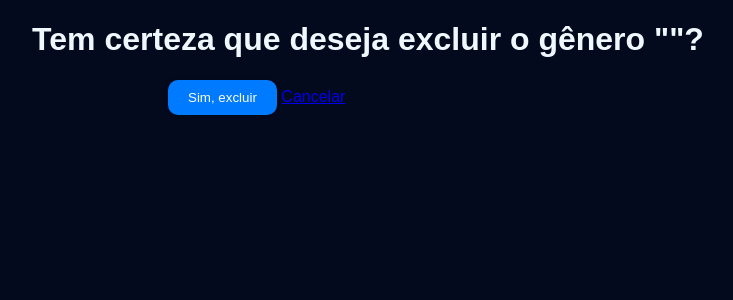
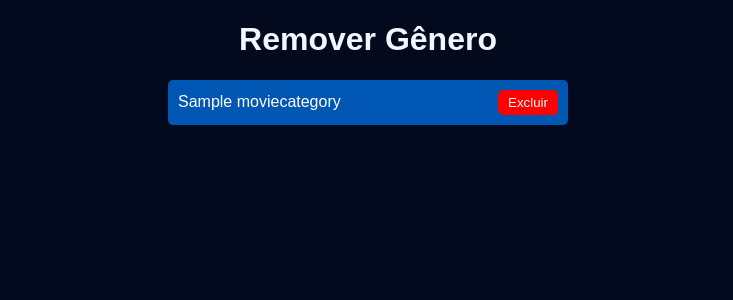
Before and after one commit to julsales/CineFDS, a Django app: page /remover-genero/ in a window 1280 px wide. Shown: the part 55-355 px from the top of the page, without its empty margins (272-1005 px from the left). Run offline with Django 5.2, Linux system fonts and the light colour scheme; tables that the repository leaves empty hold one stand-in row (values such as "Sample post"); parts of the project's set-up code (start-up, migrations or seed data) failed here and were passed over.

Commit message:
remover_genero/adicionar-genero
ambos ajeitados

```diff
--- a/CineFds/home/templates/remover_genero.html
+++ b/CineFds/home/templates/remover_genero.html
@@ -1,10 +1,9 @@
 <!DOCTYPE html>
 <html lang="pt-BR">
-
 <head>
     <meta charset="UTF-8">
     <meta name="viewport" content="width=device-width, initial-scale=1.0">
-    <title>Página do Usuário</title>
+    <title>Remover Gênero</title>
     <style>
         body {
             background-color: rgb(4, 10, 29);
@@ -44,61 +43,53 @@
             text-align: center;
         }
 
-        form {
+        .generos-list {
             max-width: 400px;
             margin: 0 auto;
+            list-style-type: none;
+            padding: 0;
         }
 
-        input[type="text"], input[type="email"], input[type="password"], input[type="file"] {
-            width: 100%;
+        .generos-list li {
+            display: flex;
+            justify-content: space-between;
+            align-items: center;
+            background-color: #0056b3;
             padding: 10px;
             margin-bottom: 10px;
-            border: 1px solid #fff;
-            background-color: #fff;
-            color: #000;
-            border-radius: 10px;
-            box-shadow: 0 0 5px rgba(0, 0, 0, 0.1);
+            border-radius: 5px;
         }
 
-        button[type="submit"] {
-            padding: 10px 20px;
-            background-color: #007bff;
+        .generos-list li form {
+            display: inline;
+        }
+
+        .generos-list li button {
+            background-color: #ff0000;
             color: #fff;
             border: none;
-            cursor: pointer;
-            border-radius: 10px;
-            box-shadow: 0 0 5px rgba(0, 0, 0, 0.1);
-        }
-
-        button[type="submit"]:hover {
-            background-color: #0056b3;
-        }
-
-        .icon-container {
-            display: flex;
-            justify-content: center;
-            align-items: center;
-            margin-top: 20px;
+            padding: 5px 10px;
+            border-radius: 5px;
             cursor: pointer;
         }
 
-        .icon-container svg {
-            width: 100px;
-            height: 100px;
-            fill: black;
-        }
-
-        .tickets-container {
-            margin-top: 30px;
-            text-align: center;
+        .generos-list li button:hover {
+            background-color: #cc0000;
         }
     </style>
+    <script>
+        function confirmarExclusao(event) {
+            event.preventDefault();
+            if (confirm("Tem certeza que deseja excluir este gênero?")) {
+                event.target.closest("form").submit();
+            }
+        }
+    </script>
 </head>
-
 <body>
     <nav class="navbar navbar-dark justify-content-start">
         <div class="nav-content">
-            <a href="{% url 'home' %}" class="navbar-brand">
+            <a href="{% url 'pagina_adm' %}" class="navbar-brand">
                 <svg xmlns="http://www.w3.org/2000/svg" width="48" height="48" fill="white" class="bi bi-arrow-left" viewBox="0 0 16 16">
                     <path fill-rule="evenodd" d="M10.354 11.354a.5.5 0 0 0 0-.708L7.707 8l2.647-2.646a.5.5 0 0 0-.708-.708l-3 3a.5.5 0 0 0 0 .708l3 3a.5.5 0 0 0 .708 0z"/>
                 </svg>
@@ -107,20 +98,18 @@
         </div>
     </nav>
 
-    <head>
-        <meta charset="UTF-8">
-        <meta name="viewport" content="width=device-width, initial-scale=1.0">
-        <title>Confirmação de Exclusão</title>
-        <!-- Seu CSS -->
-    </head>
-
-    <body>
-        <h1>Tem certeza que deseja excluir o gênero "{{ genero.nome }}"?</h1>
-        <form method="post">
-            {% csrf_token %}
-            <button type="submit">Sim, excluir</button>
-            <a href="{% url 'home' %}">Cancelar</a>
-        </form>
-    </body>
-
-    </html>
+    <h1>Remover Gênero</h1>
+    <ul class="generos-list">
+        {% for genero in generos %}
+        <li>
+            {{ genero.category_name }}
+            <form method="post" action="{% url 'remover_genero' %}">
+                {% csrf_token %}
+                <input type="hidden" name="genero_uid" value="{{ genero.uid }}">
+                <button type="submit" onclick="confirmarExclusao(event)">Excluir</button>
+            </form>
+        </li>
+        {% endfor %}
+    </ul>
+</body>
+</html>
--- a/CineFds/home/views.py
+++ b/CineFds/home/views.py
@@ -1,13 +1,11 @@
 from django.shortcuts import render,  get_object_or_404, redirect
-from django.http import HttpResponseRedirect
 from .models import *
 from django.contrib import messages
 from django.contrib.auth import login, authenticate
 from django.contrib.auth.decorators import login_required
 from django.views.generic import TemplateView
-from .forms import MovieForm,CategoryForm
-from .forms import ComidaForm
-
+from .forms import MovieForm,CategoryForm, ComidaForm
+from .models import MovieCategory
 def home(request):
     movies = Movie.objects.all()
     context = {'movies': movies}
@@ -117,18 +115,25 @@
 
     return render(request, 'editar_filme.html', {'movies': movies, 'categories': categories})
 
+
 def adicionar_genero(request):
     if request.method == 'POST':
         form2 = CategoryForm(request.POST)
         if form2.is_valid():
             form2.save()
-            return redirect('home')
+            return redirect('adicionar_genero')
     else:
         form2 = CategoryForm()
     return render(request, 'adicionar_genero.html', {'form2': form2})
 
 def remover_genero(request):
-    return render(request, 'remover_genero.html')
+    if request.method == 'POST':
+        genero_uid = request.POST.get('genero_uid')
+        genero = get_object_or_404(MovieCategory, uid=genero_uid)
+        genero.delete()
+        return redirect('remover_genero')
+    generos = MovieCategory.objects.all()
+    return render(request, 'remover_genero.html', {'generos': generos})
 
 def remover_filme(request):
     movies = Movie.objects.all()
```
Also changed, not shown: CineFds/home/templates/adicionar_genero.html (+102 -22 lines).
